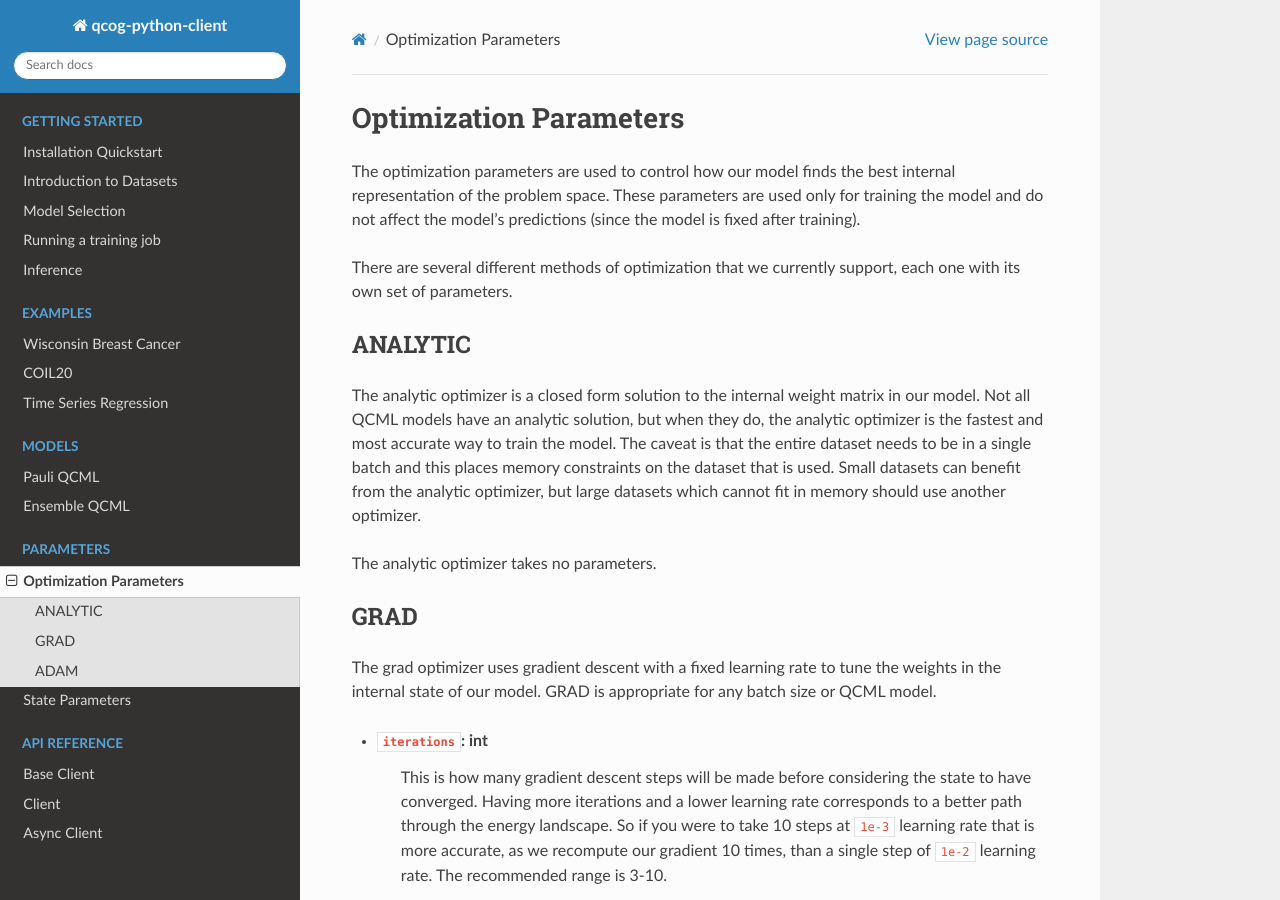
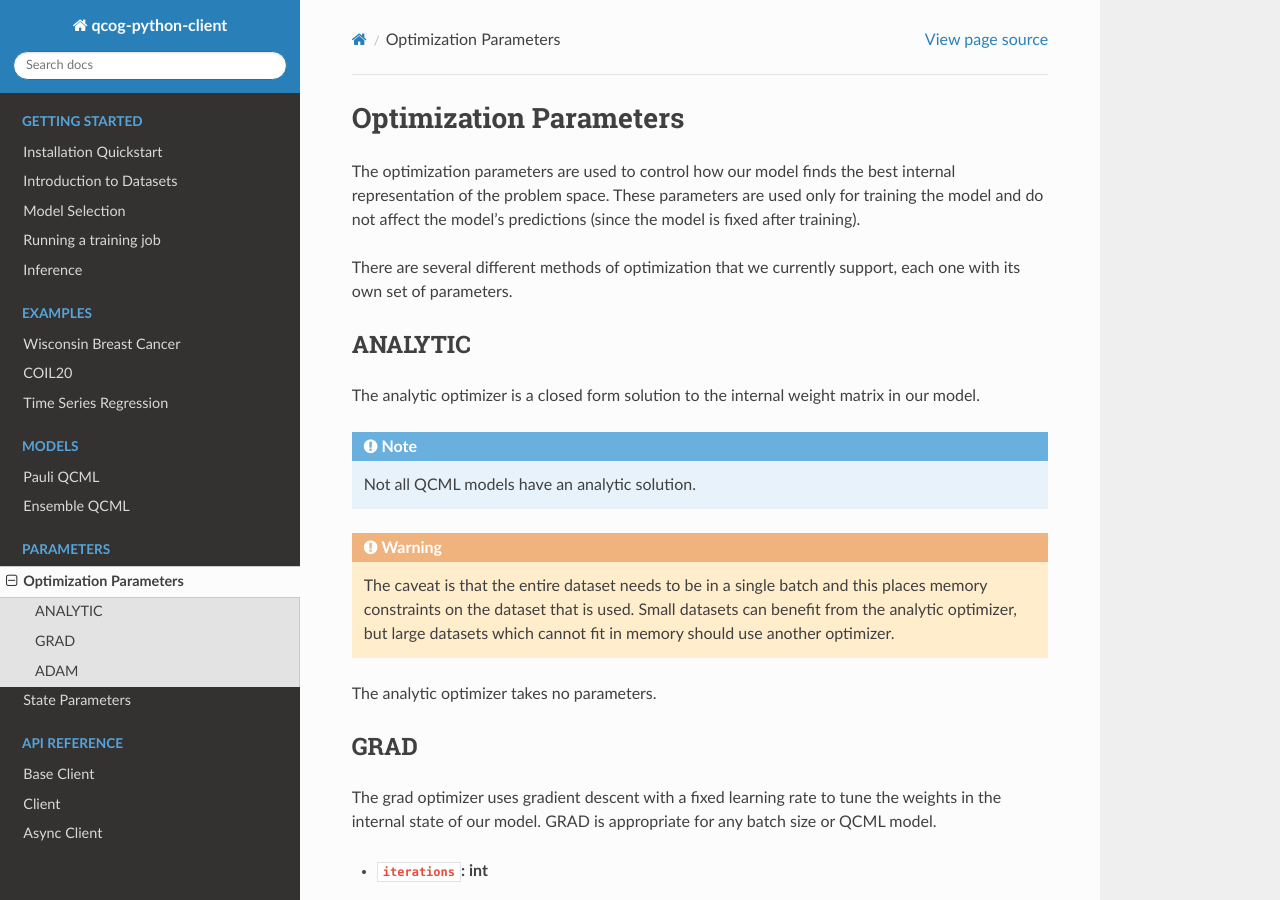
Before and after one commit to qognitive/qcog-python-client, a Sphinx documentation site: the page built from docs/parameters/optimization.rst, in a window 1280 px wide and 900 px high. Built offline with Sphinx 7.4.7 and the Read the Docs theme 2.0.0, drawn with Linux system fonts in a browser that asks for light colours.

Commit message:
Some comments being addressed

```diff
--- a/docs/examples/coil20.rst
+++ b/docs/examples/coil20.rst
@@ -36,6 +36,8 @@ Let's download the data and format it into a dataframe suitable for training and
     data_dir = os.path.join(file_path, 'data')
     data_file = os.path.join(data_dir, 'data.npy')
     labels_file = os.path.join(data_dir, 'labels.npy')
+
+    test_fraction = 0.2
 
     # checks whether data has been downloaded already
 
--- a/docs/parameters/optimization.rst
+++ b/docs/parameters/optimization.rst
@@ -8,7 +8,13 @@ There are several different methods of optimization that we currently support, e
 ANALYTIC
 --------
 
-The analytic optimizer is a closed form solution to the internal weight matrix in our model. Not all QCML models have an analytic solution, but when they do, the analytic optimizer is the fastest and most accurate way to train the model. The caveat is that the entire dataset needs to be in a single batch and this places memory constraints on the dataset that is used. Small datasets can benefit from the analytic optimizer, but large datasets which cannot fit in memory should use another optimizer.
+The analytic optimizer is a closed form solution to the internal weight matrix in our model.
+
+.. note::
+    Not all QCML models have an analytic solution.
+
+.. warning::
+    The caveat is that the entire dataset needs to be in a single batch and this places memory constraints on the dataset that is used. Small datasets can benefit from the analytic optimizer, but large datasets which cannot fit in memory should use another optimizer.
 
 The analytic optimizer takes no parameters.
 
```
Also changed, not shown: 1 other file.
